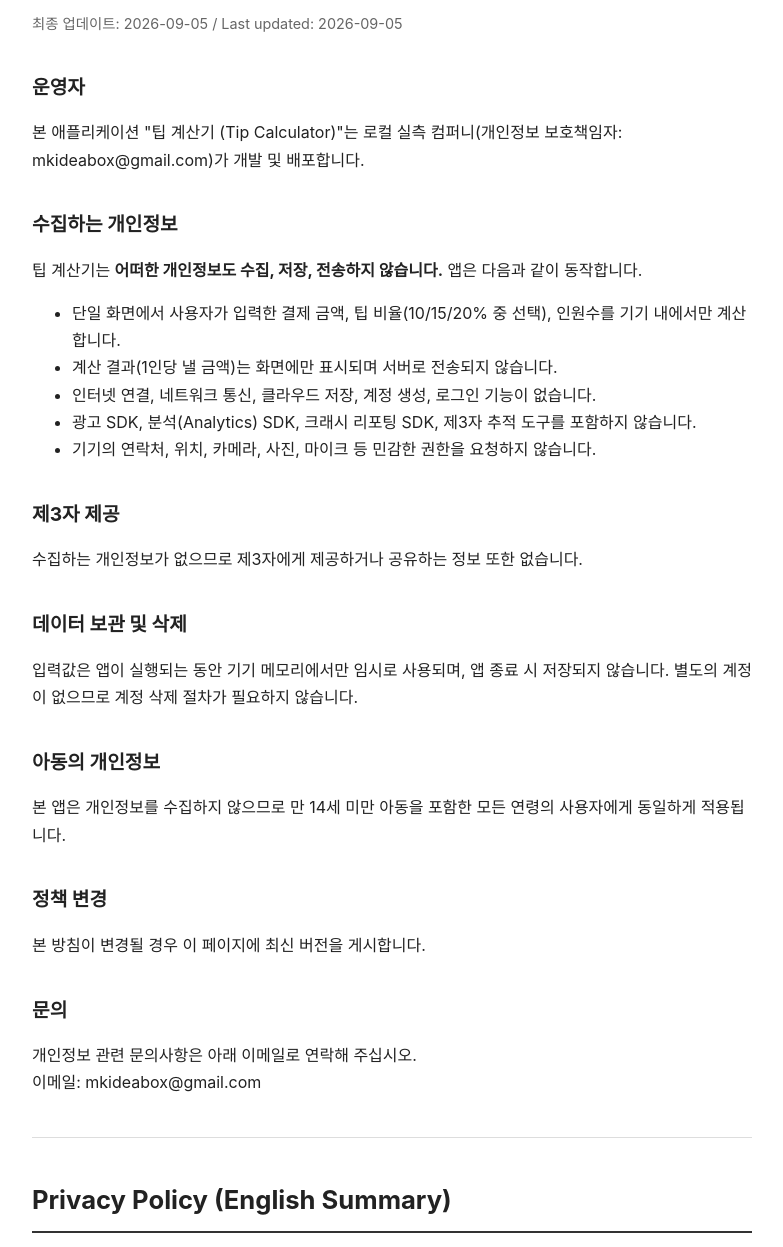
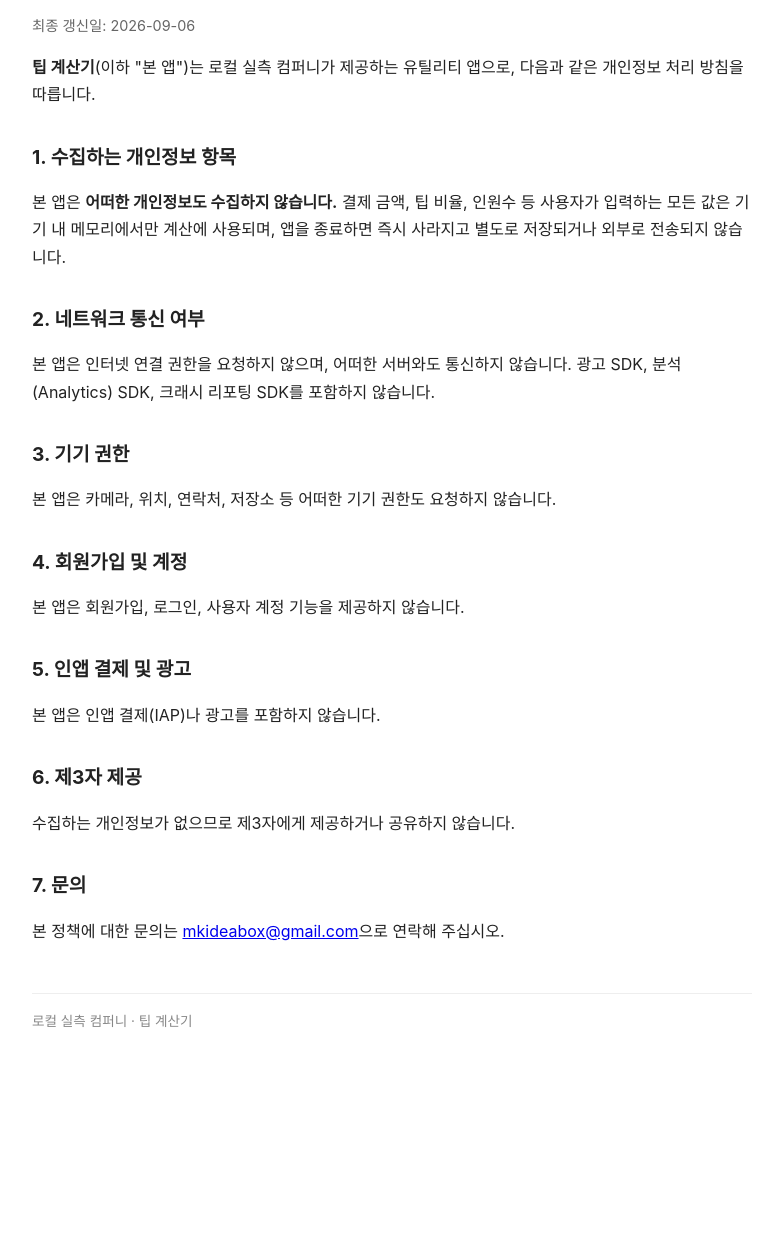
Before and after one commit to rumururu/mkideabox, a plain HTML site: page tip_calculator/privacy.html in a window 1280 px wide. Shown: the part 101-1348 px from the top of the page, without its empty margins (248-1031 px from the left). After the commit the page ends 1174 px from the top, so only its background shows below. Drawn offline with Linux system fonts and the light colour scheme.

Commit message:
publish(tip_calculator): policy pages via AIACorp runner
pages: index.html, privacy.html
program: d74e2d6d-acdf-4da9-911b-62c569e7d650
task: 73ee0d1f-5f2a-462f-af27-3f361de2f8b5
execution: 90c18147-6b1f-4cf0-b58e-5f71f60fef3a
runner: 37bf058c-1662-48f3-9b48-9f4c4cca86dc
node: store_compliance

```diff
--- a/tip_calculator/privacy.html
+++ b/tip_calculator/privacy.html
@@ -3,50 +3,41 @@
 <head>
 <meta charset="UTF-8">
 <meta name="viewport" content="width=device-width, initial-scale=1.0">
-<title>개인정보처리방침 - 팁 계산기 (Tip Calculator)</title>
+<title>개인정보처리방침 - 팁 계산기</title>
 <style>
-body{font-family:-apple-system,BlinkMacSystemFont,'Segoe UI',Roboto,sans-serif;max-width:720px;margin:40px auto;padding:0 20px;line-height:1.7;color:#222}
-h1{font-size:1.6em;border-bottom:2px solid #333;padding-bottom:10px}
-h2{font-size:1.2em;margin-top:1.8em}
-.updated{color:#666;font-size:0.9em}
-.divider{margin:40px 0;border:none;border-top:1px solid #ddd}
+body{font-family:-apple-system,BlinkMacSystemFont,'Segoe UI',Roboto,sans-serif;max-width:720px;margin:40px auto;padding:0 20px;line-height:1.7;color:#222;}
+h1{font-size:1.6em;border-bottom:2px solid #eee;padding-bottom:12px;}
+h2{font-size:1.2em;margin-top:32px;}
+.updated{color:#666;font-size:0.9em;}
+footer{margin-top:48px;color:#888;font-size:0.85em;border-top:1px solid #eee;padding-top:16px;}
 </style>
 </head>
 <body>
-<h1>개인정보처리방침 (Privacy Policy)</h1>
-<p class="updated">최종 업데이트: 2026-09-05 / Last updated: 2026-09-05</p>
+<h1>개인정보처리방침</h1>
+<p class="updated">최종 갱신일: 2026-09-06</p>
+<p><strong>팁 계산기</strong>(이하 "본 앱")는 로컬 실측 컴퍼니가 제공하는 유틸리티 앱으로, 다음과 같은 개인정보 처리 방침을 따릅니다.</p>
 
-<h2>운영자</h2>
-<p>본 애플리케이션 &quot;팁 계산기 (Tip Calculator)&quot;는 로컬 실측 컴퍼니(개인정보 보호책임자: mkideabox@gmail.com)가 개발 및 배포합니다.</p>
+<h2>1. 수집하는 개인정보 항목</h2>
+<p>본 앱은 <strong>어떠한 개인정보도 수집하지 않습니다.</strong> 결제 금액, 팁 비율, 인원수 등 사용자가 입력하는 모든 값은 기기 내 메모리에서만 계산에 사용되며, 앱을 종료하면 즉시 사라지고 별도로 저장되거나 외부로 전송되지 않습니다.</p>
 
-<h2>수집하는 개인정보</h2>
-<p>팁 계산기는 <strong>어떠한 개인정보도 수집, 저장, 전송하지 않습니다.</strong> 앱은 다음과 같이 동작합니다.</p>
-<ul>
-<li>단일 화면에서 사용자가 입력한 결제 금액, 팁 비율(10/15/20% 중 선택), 인원수를 기기 내에서만 계산합니다.</li>
-<li>계산 결과(1인당 낼 금액)는 화면에만 표시되며 서버로 전송되지 않습니다.</li>
-<li>인터넷 연결, 네트워크 통신, 클라우드 저장, 계정 생성, 로그인 기능이 없습니다.</li>
-<li>광고 SDK, 분석(Analytics) SDK, 크래시 리포팅 SDK, 제3자 추적 도구를 포함하지 않습니다.</li>
-<li>기기의 연락처, 위치, 카메라, 사진, 마이크 등 민감한 권한을 요청하지 않습니다.</li>
-</ul>
+<h2>2. 네트워크 통신 여부</h2>
+<p>본 앱은 인터넷 연결 권한을 요청하지 않으며, 어떠한 서버와도 통신하지 않습니다. 광고 SDK, 분석(Analytics) SDK, 크래시 리포팅 SDK를 포함하지 않습니다.</p>
 
-<h2>제3자 제공</h2>
-<p>수집하는 개인정보가 없으므로 제3자에게 제공하거나 공유하는 정보 또한 없습니다.</p>
+<h2>3. 기기 권한</h2>
+<p>본 앱은 카메라, 위치, 연락처, 저장소 등 어떠한 기기 권한도 요청하지 않습니다.</p>
 
-<h2>데이터 보관 및 삭제</h2>
-<p>입력값은 앱이 실행되는 동안 기기 메모리에서만 임시로 사용되며, 앱 종료 시 저장되지 않습니다. 별도의 계정이 없으므로 계정 삭제 절차가 필요하지 않습니다.</p>
+<h2>4. 회원가입 및 계정</h2>
+<p>본 앱은 회원가입, 로그인, 사용자 계정 기능을 제공하지 않습니다.</p>
 
-<h2>아동의 개인정보</h2>
-<p>본 앱은 개인정보를 수집하지 않으므로 만 14세 미만 아동을 포함한 모든 연령의 사용자에게 동일하게 적용됩니다.</p>
+<h2>5. 인앱 결제 및 광고</h2>
+<p>본 앱은 인앱 결제(IAP)나 광고를 포함하지 않습니다.</p>
 
-<h2>정책 변경</h2>
-<p>본 방침이 변경될 경우 이 페이지에 최신 버전을 게시합니다.</p>
+<h2>6. 제3자 제공</h2>
+<p>수집하는 개인정보가 없으므로 제3자에게 제공하거나 공유하지 않습니다.</p>
 
-<h2>문의</h2>
-<p>개인정보 관련 문의사항은 아래 이메일로 연락해 주십시오.<br>이메일: mkideabox@gmail.com</p>
+<h2>7. 문의</h2>
+<p>본 정책에 대한 문의는 <a href="mailto:mkideabox@gmail.com">mkideabox@gmail.com</a>으로 연락해 주십시오.</p>
 
-<hr class="divider">
-
-<h1>Privacy Policy (English Summary)</h1>
-<p>Tip Calculator is a fully offline, single-screen utility app developed by 로컬 실측 컴퍼니 (mkideabox@gmail.com). It performs all calculations (bill amount, tip percentage selection among 10/15/20%, headcount split, per-person amount) locally on the device. The app does not collect, store, transmit, or share any personal data; it has no network access, no analytics or advertising SDKs, no accounts, and no sensitive device permissions. Contact: mkideabox@gmail.com.</p>
+<footer>로컬 실측 컴퍼니 · 팁 계산기</footer>
 </body>
 </html>
```
Also changed, not shown: tip_calculator/index.html (+22 -21 lines).
